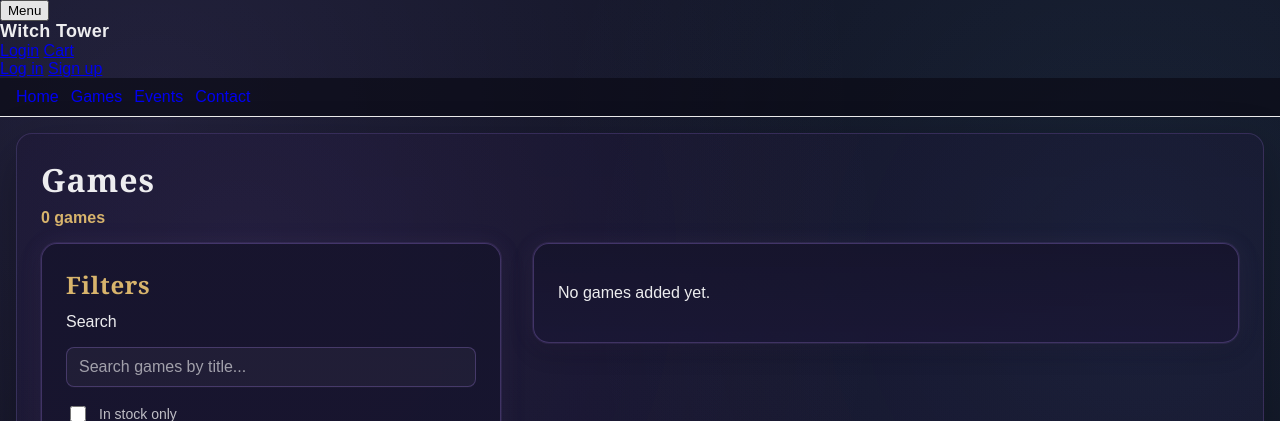
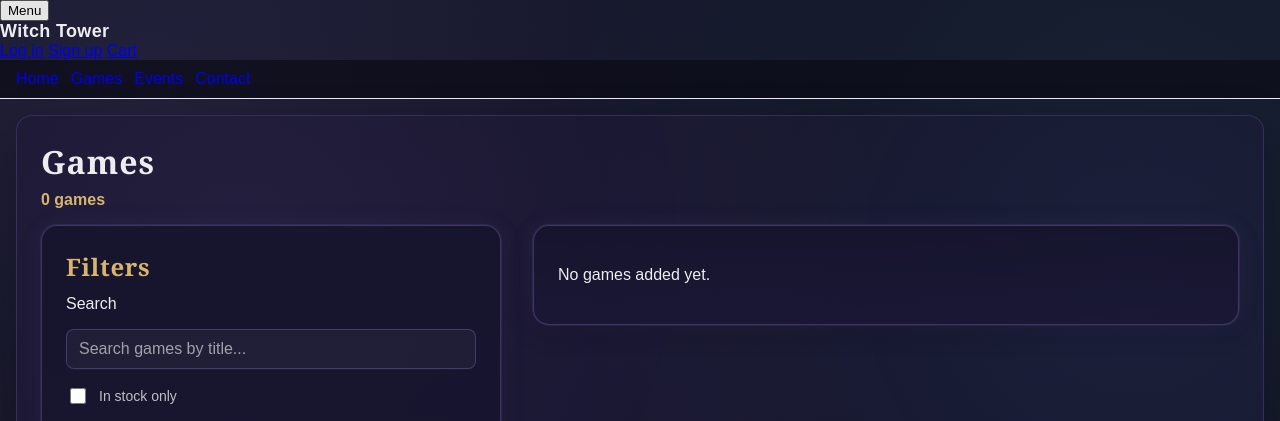
Before and after one commit to Agnogh/WitchTowerBoardgameLibrary, a Django app: page /games/ in a window 1280 px wide. Shown: the top 421 px of the page. Run offline with Django 5.2, Linux system fonts and the light colour scheme; data that the repository does not hold is empty.

Commit message:
removing unused 'login' & 'cart' buttons + adding variable for username + adding class for links

```diff
--- a/templates/partials/header.html
+++ b/templates/partials/header.html
@@ -8,21 +8,20 @@
   </div>
 
   <div class="witch_tower_header-right">
-    <a href="#" class="header-link">Login</a>
+    {% if user.is_authenticated %}
+      <span class="header-link">Hello, {{ user.username }}</span>
+
+      <form method="post" action="{% url 'logout' %}" style="display:inline;">
+        {% csrf_token %}
+        <button type="submit" class="header-link">Log out</button>
+      </form>
+    {% else %}
+      <a href="{% url 'login' %}" class="header-link">Log in</a>
+      <a href="{% url 'signup' %}" class="header-link">Sign up</a>
+    {% endif %}
+
     <a href="#" class="header-link">Cart</a>
   </div>
-
-  {% if user.is_authenticated %}
-  <span>Hello, {{ user.username }}</span>
-
-  <form method="post" action="{% url 'logout' %}" style="display:inline;">
-    {% csrf_token %}
-    <button type="submit">Log out</button>
-  </form>
-  {% else %}
-    <a href="{% url 'login' %}">Log in</a>
-    <a href="{% url 'signup' %}">Sign up</a>
-  {% endif %}
 </header>
 
 <nav class="site-nav">
```
